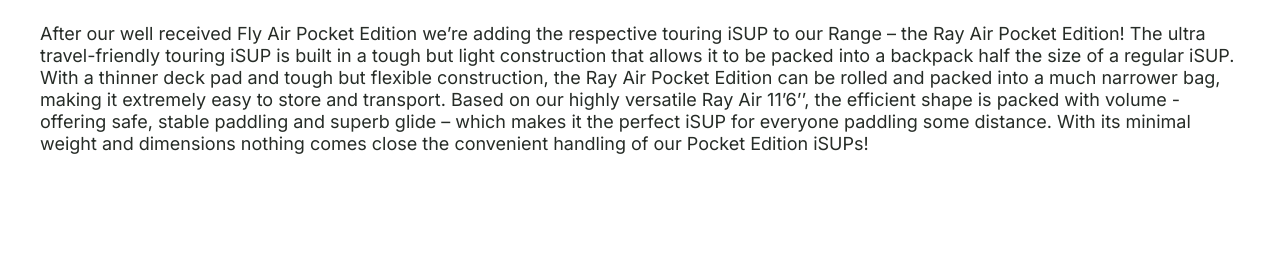
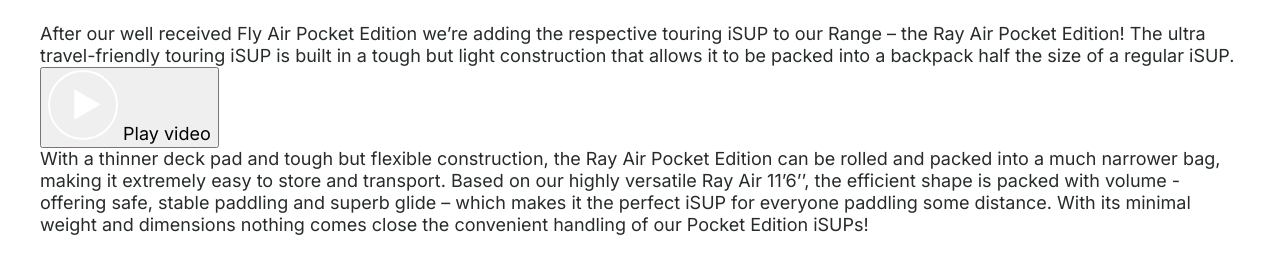
Before and after one commit to irynakasabutska/Ray-air-pocket, a plain HTML site: page index.html in a window 1280 px wide. Shown: the part 777-1050 px from the top of the page. Drawn offline with Linux system fonts and the light colour scheme.

Commit message:
Update index.html

```diff
--- a/index.html
+++ b/index.html
@@ -73,6 +73,17 @@
 
                         <p class="info-top-text">
                             After our well received Fly Air Pocket Edition we’re adding the respective touring iSUP to our Range – the Ray Air Pocket Edition! The ultra travel-friendly touring iSUP is built in a tough but light construction that allows it to be packed into a backpack half the size of a regular iSUP.
+
+                            <button class="popup-btn info-btn">
+
+                                <svg width="70" height="70" viewBox="0 0 70 70" fill="none" xmlns="http://www.w3.org/2000/svg">
+                                    <path d="M52.6733 34.5L26.1634 49.6554V19.3446L52.6733 34.5Z" fill="white"/>
+                                    <circle cx="35" cy="35" r="34" stroke="white" stroke-width="2"/>
+                                </svg>
+
+                                <span>Play video</span>
+                            </button>
+
                         </p>
 
                         <p class="info-top-text">
```
